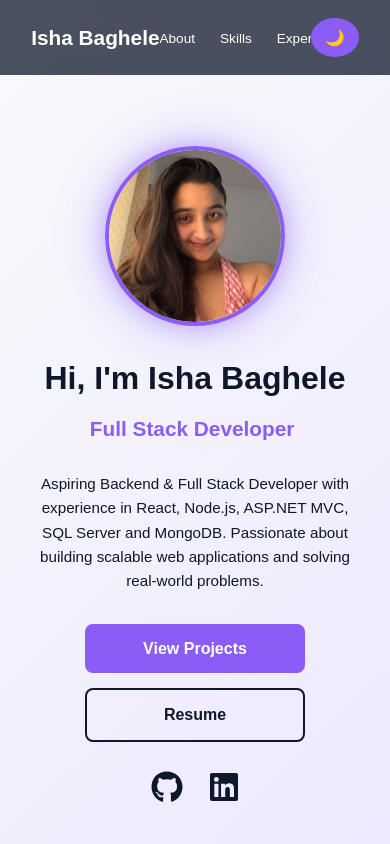
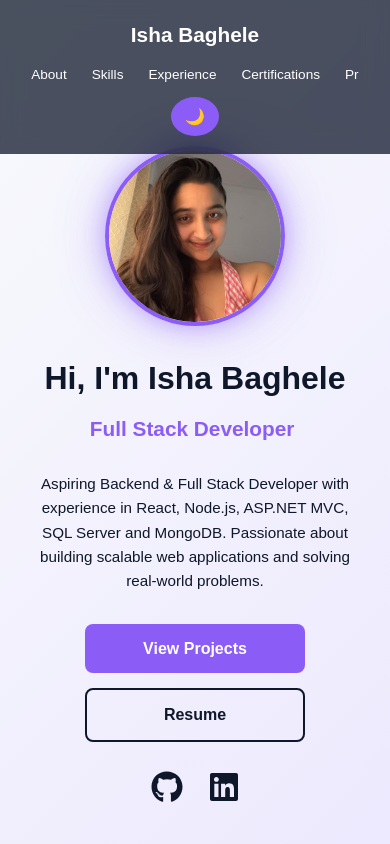
Before and after one commit to isha-1125/Isha-Portfolio, a React (Vite) app: page / in a window 390 px wide. Shown: the top 844 px of the page. Built offline with nearby package versions, Linux system fonts and the light colour scheme.

Commit message:
update UI

```diff
--- a/src/App.css
+++ b/src/App.css
@@ -173,11 +173,14 @@ body {
 @media (max-width: 768px) {
 
   .navbar {
+  flex-direction: column;
+  align-items: flex-start;
+  gap: 10px;
   padding: 15px 5%;
 }
 
  .logo {
-  font-size: 0.9rem;
+  font-size: 1.1rem;
   white-space: nowrap;
 }
 
@@ -186,10 +189,11 @@ body {
 }
 
   .nav-links {
+  width: 100%;
   flex-wrap: nowrap;
   overflow-x: auto;
   white-space: nowrap;
-  gap: 15px;
+  gap: 20px;
   scrollbar-width: none;
 }
 
```
